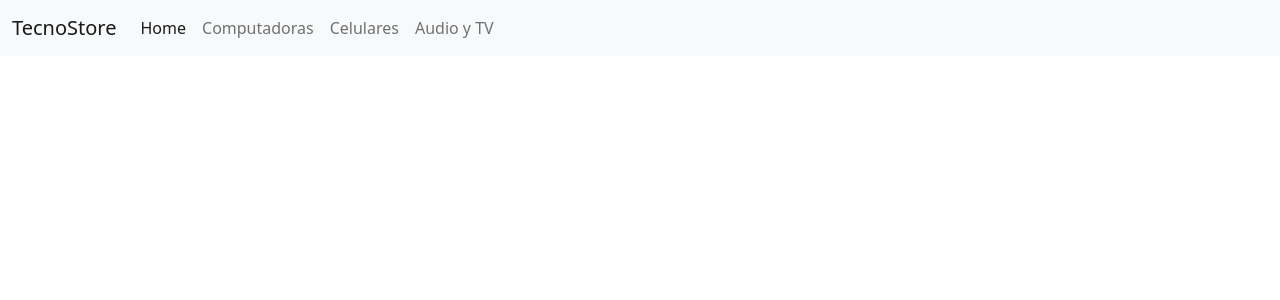
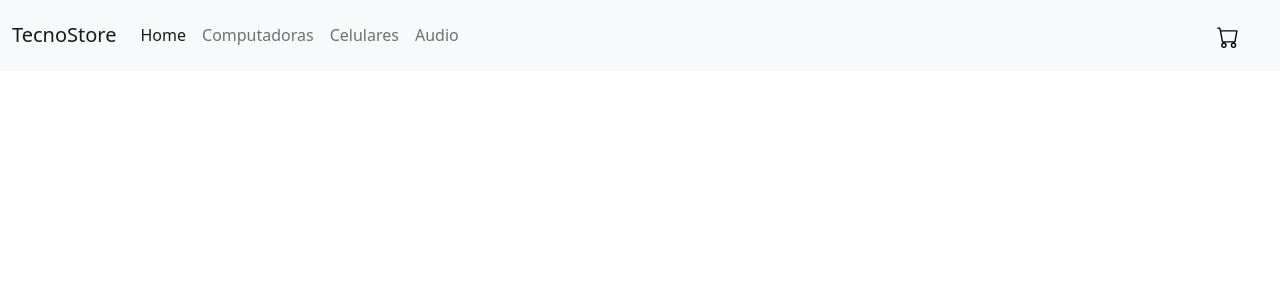
Before and after one commit to emmanueltabares/tecno-store, a React (Create React App) app: page / in a window 1280 px wide. Shown: the top 300 px of the page. Built offline with nearby package versions, Linux system fonts and the light colour scheme.

Commit message:
Agregado de CartWidget y ItemListContainer con estilos

```diff
--- /dev/null
+++ b/src/components/CartWidget.jsx
@@ -0,0 +1,15 @@
+import React from "react";
+
+const CartWidget = () => {
+    return (
+        <>
+            <button class="btn btn-light">
+                <svg xmlns="http://www.w3.org/2000/svg" width="22" height="22" fill="currentColor" class="bi bi-cart" viewBox="0 0 16 16">
+                    <path d="M0 1.5A.5.5 0 0 1 .5 1H2a.5.5 0 0 1 .485.379L2.89 3H14.5a.5.5 0 0 1 .491.592l-1.5 8A.5.5 0 0 1 13 12H4a.5.5 0 0 1-.491-.408L2.01 3.607 1.61 2H.5a.5.5 0 0 1-.5-.5zM3.102 4l1.313 7h8.17l1.313-7H3.102zM5 12a2 2 0 1 0 0 4 2 2 0 0 0 0-4zm7 0a2 2 0 1 0 0 4 2 2 0 0 0 0-4zm-7 1a1 1 0 1 1 0 2 1 1 0 0 1 0-2zm7 0a1 1 0 1 1 0 2 1 1 0 0 1 0-2z"/>
+                </svg>
+            </button>
+        </>
+    );
+}
+
+export default CartWidget;
--- a/src/components/NavBar.jsx
+++ b/src/components/NavBar.jsx
@@ -1,4 +1,6 @@
 import React from "react";
+import CartWidget from "./CartWidget";
+import cartWidget from "../css/cartWidget.css"
 
 const NavBar = () => {
     return (
@@ -20,9 +22,17 @@ const NavBar = () => {
                 <a class="nav-link" href="#">Celulares</a>
               </li>
               <li class="nav-item">
-                <a class="nav-link" href="#">Audio y TV</a>
+                <a class="nav-link" href="#">Audio</a>
               </li>
             </ul>
+
+            <nav className="nav-widgets">
+                <li class="nav-item" className="cart-widget">
+                    <a class="nav-link">
+                        <CartWidget />
+                    </a>
+                </li>
+              </nav>
           </div>
         </div>
       </nav>
--- /dev/null
+++ b/src/css/cartWidget.css
@@ -0,0 +1,10 @@
+.nav-widgets {
+    display: flex;
+    flex-direction: row-reverse;
+    width: 100%;
+    justify-content: right;
+}
+
+.cart-widget {
+    list-style-type: none;
+}
```
Also changed, not shown: src/components/ItemListContainer.jsx (added, +11 -0 lines).
